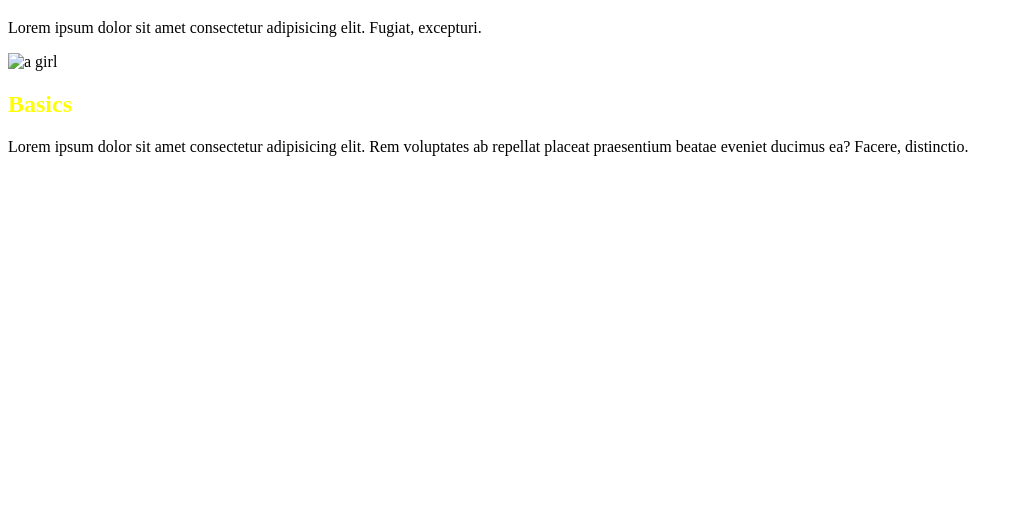
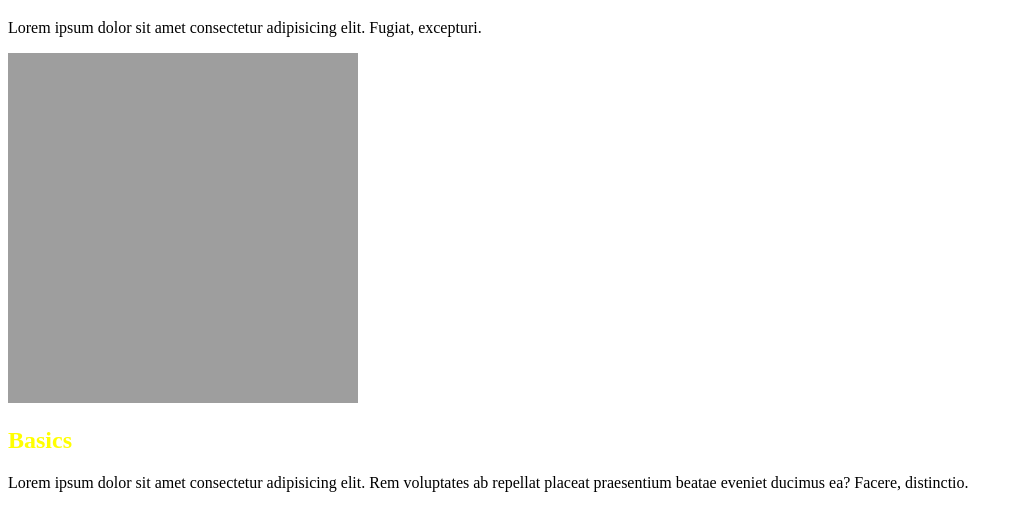
Before and after one commit to ynyanchoka/git-test3, a plain HTML site: page index.html in a window 1280 px wide. Shown: the part 61-592 px from the top of the page, without its empty margins (0-1019 px from the left). Drawn offline with Linux system fonts and the light colour scheme; the site is published under a folder, as on GitHub Pages, so addresses that start at the root find nothing.

Commit message:
add iamge

```diff
--- a/index.html
+++ b/index.html
@@ -11,7 +11,7 @@
     <h1> How to branch</h1>
         <p> Lorem ipsum dolor sit amet consectetur adipisicing elit. Fugiat, excepturi.
     </p>
-    <img src="/images/girl.jpg" width="350px" height="350px" alt="a girl">
+    <img src="./images/girl.jpg" width="350px" height="350px" alt="a girl">
     <h2>Basics</h2>
     <p>Lorem ipsum dolor sit amet consectetur adipisicing elit. Rem voluptates ab repellat placeat praesentium beatae eveniet ducimus ea? Facere, distinctio.
     </p>
```
